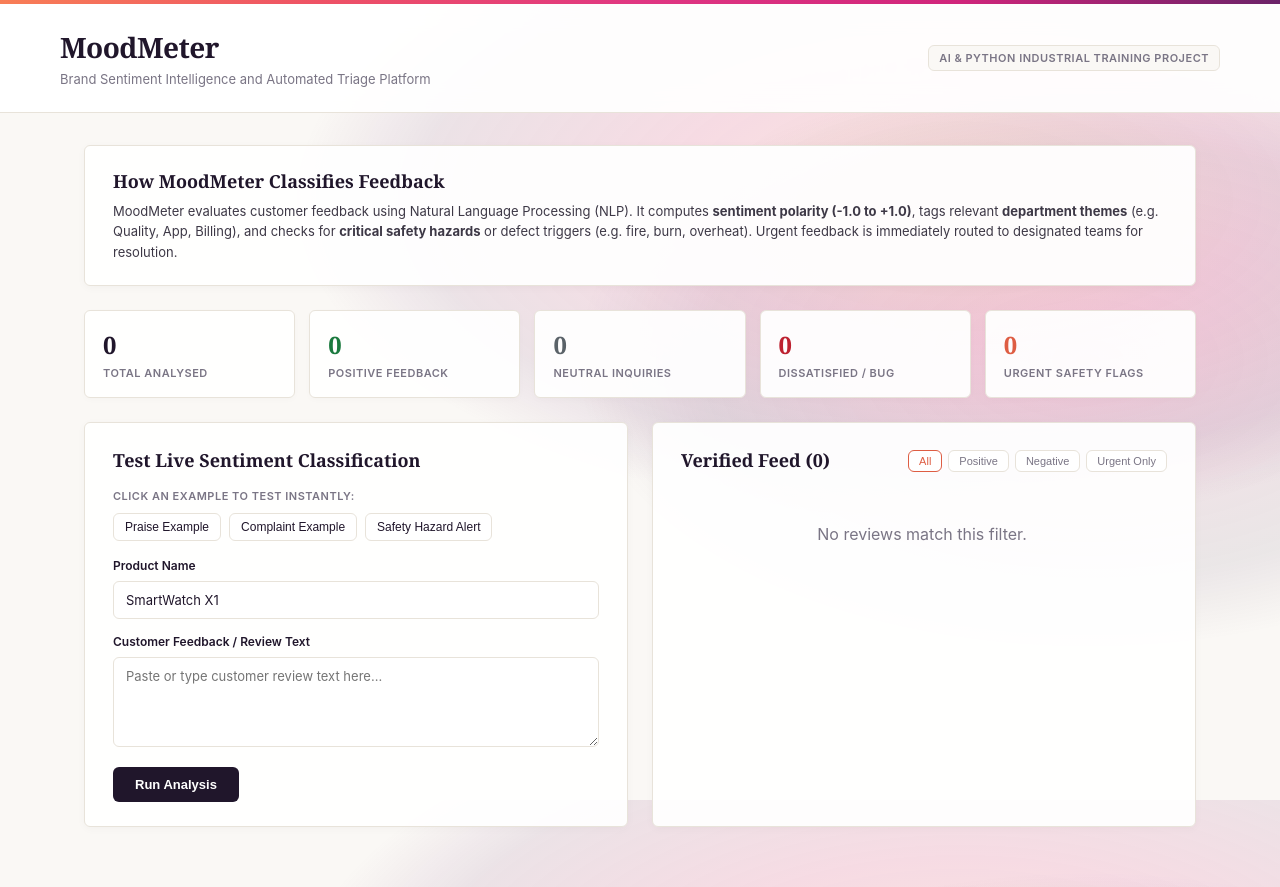
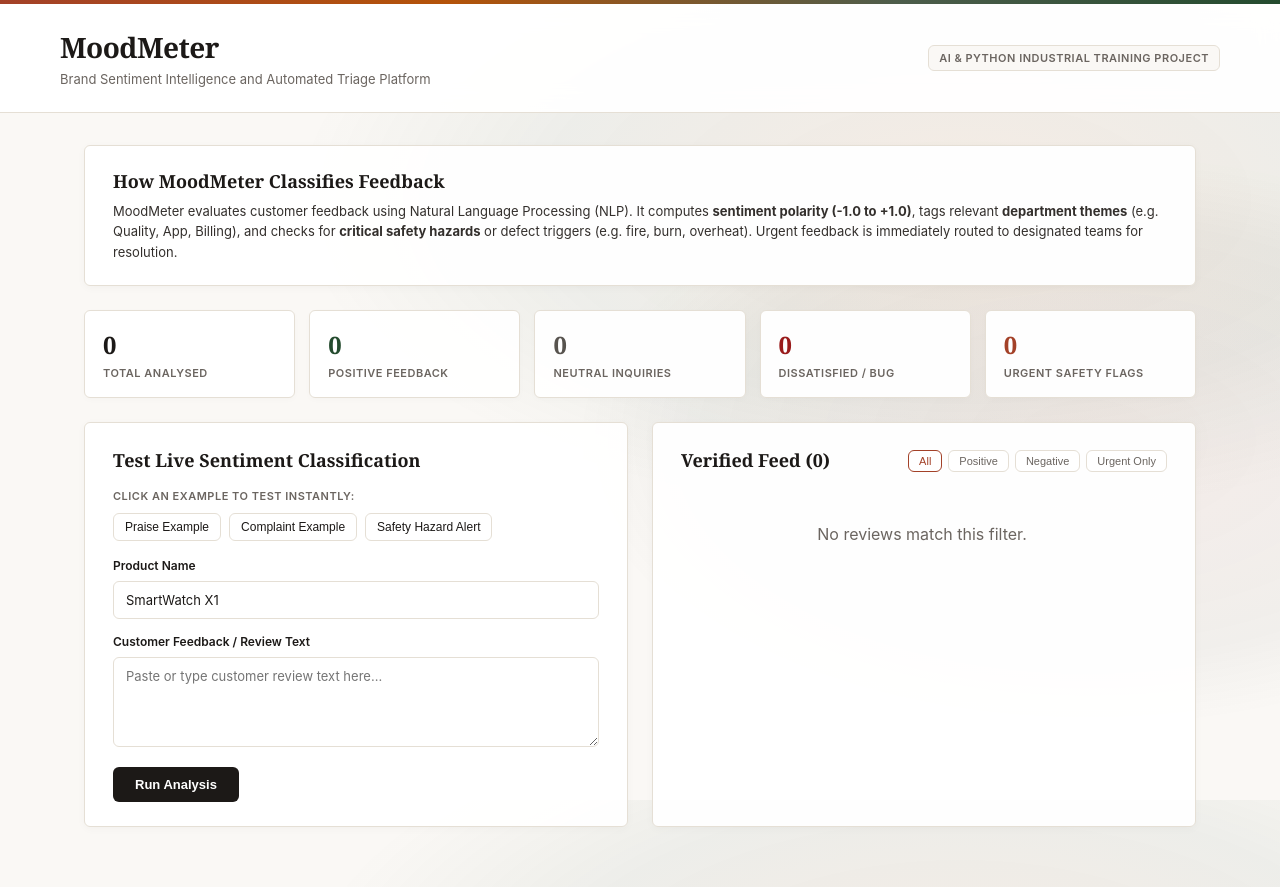
Before and after one commit to keshav-x/MoodMeter, a Flask app: page / in a window 1280 px wide. Run offline with Flask 3, Linux system fonts and the light colour scheme; data that the repository does not hold is empty; parts of the project's set-up code (start-up, migrations or seed data) failed here and were passed over.

Commit message:
Apply executive masculine earth palette (rust, amber, forest green)

```diff
--- a/templates/dashboard.html
+++ b/templates/dashboard.html
@@ -7,24 +7,24 @@
     <style>
         :root {
             --bg-canvas: #FAF8F5;
-            --bg-card: rgba(255, 255, 255, 0.94);
-            --text-heading: #20162B;
-            --text-body: #3D3846;
-            --text-muted: #7A7585;
-            --border: #E8E3DA;
-            --border-focus: #DE5D43;
-            --accent-coral: #DE5D43;
-            --accent-peach: #F87E56;
-            --accent-magenta: #D0257B;
-            --accent-plum: #20162B;
-            --positive: #1B7A3E;
-            --positive-bg: #EBF7EE;
-            --negative: #BD2130;
-            --negative-bg: #FBEBEB;
-            --neutral: #5A6268;
-            --neutral-bg: #F0ECE4;
-            --urgent: #BD2130;
-            --urgent-bg: #FBEBEB;
+            --bg-card: rgba(255, 255, 255, 0.96);
+            --text-heading: #1C1917;
+            --text-body: #332F2C;
+            --text-muted: #6B6560;
+            --border: #E5DFD5;
+            --border-focus: #A34128;
+            --accent-rust: #A34128;
+            --accent-amber: #B45309;
+            --accent-forest: #244B2E;
+            --accent-charcoal: #1C1917;
+            --positive: #244B2E;
+            --positive-bg: #EDF4EE;
+            --negative: #991B1B;
+            --negative-bg: #FEF2F2;
+            --neutral: #57534E;
+            --neutral-bg: #F5F5F4;
+            --urgent: #991B1B;
+            --urgent-bg: #FEF2F2;
             --radius: 6px;
         }
 
@@ -33,8 +33,8 @@
             font-family: -apple-system, BlinkMacSystemFont, "Segoe UI", Roboto, Helvetica, Arial, sans-serif;
             background-color: var(--bg-canvas);
             background-image:
-                radial-gradient(ellipse 65% 50% at 75% 25%, rgba(248, 126, 86, 0.18) 0%, rgba(224, 54, 130, 0.15) 35%, rgba(107, 34, 104, 0.10) 65%, transparent 80%),
-                radial-gradient(ellipse 50% 45% at 85% 45%, rgba(208, 37, 123, 0.14) 0%, rgba(56, 20, 64, 0.08) 60%, transparent 80%);
+                radial-gradient(ellipse 65% 50% at 75% 25%, rgba(180, 83, 9, 0.08) 0%, rgba(36, 75, 46, 0.06) 50%, transparent 80%),
+                radial-gradient(ellipse 50% 45% at 85% 55%, rgba(163, 65, 40, 0.07) 0%, rgba(28, 25, 23, 0.04) 60%, transparent 80%);
             background-attachment: fixed;
             color: var(--text-body);
             min-height: 100vh;
@@ -42,14 +42,14 @@
             line-height: 1.5;
         }
 
-        /* Top Header with Prismatic Polygon Accent Bar */
-        .prismatic-bar {
+        /* Top Header with Executive Masculine Accent Bar (Rust, Cognac, Olive, Forest) */
+        .executive-bar {
             height: 4px;
             width: 100%;
-            background: linear-gradient(90deg, #F87E56 0%, #EE5265 25%, #E03682 50%, #D0257B 75%, #6B2268 100%);
+            background: linear-gradient(90deg, #A34128 0%, #B45309 35%, #4D5D4B 70%, #244B2E 100%);
         }
         .header {
-            background: rgba(255, 255, 255, 0.92);
+            background: rgba(255, 255, 255, 0.94);
             backdrop-filter: blur(12px);
             border-bottom: 1px solid var(--border);
             padding: 22px 36px;
@@ -98,7 +98,7 @@
             border-radius: var(--radius);
             padding: 22px 28px;
             margin-bottom: 24px;
-            box-shadow: 0 2px 8px rgba(32, 22, 43, 0.03);
+            box-shadow: 0 2px 8px rgba(28, 25, 23, 0.03);
         }
         .intro-heading {
             font-family: Georgia, Garamond, serif;
@@ -125,7 +125,7 @@
             border: 1px solid var(--border);
             border-radius: var(--radius);
             padding: 16px 18px;
-            box-shadow: 0 2px 6px rgba(32, 22, 43, 0.02);
+            box-shadow: 0 2px 6px rgba(28, 25, 23, 0.02);
         }
         .stat-num {
             font-family: Georgia, Garamond, serif;
@@ -159,7 +159,7 @@
             border: 1px solid var(--border);
             border-radius: var(--radius);
             padding: 24px 28px;
-            box-shadow: 0 2px 8px rgba(32, 22, 43, 0.03);
+            box-shadow: 0 2px 8px rgba(28, 25, 23, 0.03);
         }
         .panel-heading {
             font-family: Georgia, Garamond, serif;
@@ -233,7 +233,7 @@
             min-height: 90px;
         }
         .btn-primary {
-            background: var(--accent-plum);
+            background: var(--accent-charcoal);
             color: #FFFFFF;
             border: none;
             border-radius: var(--radius);
@@ -388,7 +388,7 @@
     </style>
 </head>
 <body>
-    <div class="prismatic-bar"></div>
+    <div class="executive-bar"></div>
     <header class="header">
         <div class="header-content">
             <div>
@@ -430,7 +430,7 @@
                 <div class="stat-label">Dissatisfied / Bug</div>
             </div>
             <div class="stat-card">
-                <div class="stat-num" id="statUrgent" style="color: var(--accent-coral);">-</div>
+                <div class="stat-num" id="statUrgent" style="color: var(--accent-rust);">-</div>
                 <div class="stat-label">Urgent Safety Flags</div>
             </div>
         </div>
```
Also changed, not shown: other parts of templates/dashboard.html (+11 -11 lines).
